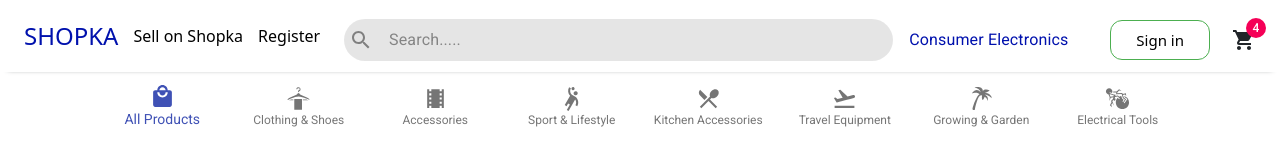
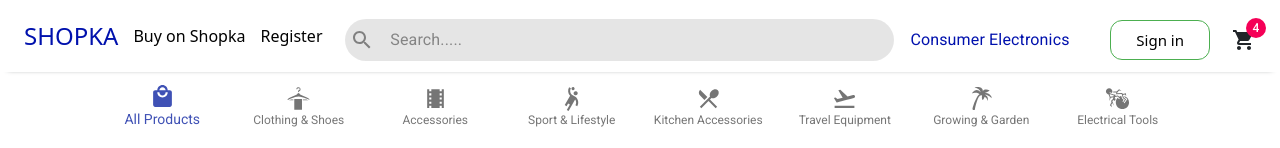
Before and after one commit to Devsabirul/shopka, a React (Create React App) app: page / in a window 1280 px wide. Shown: the top 148 px of the page. Built offline with nearby package versions, Linux system fonts and the light colour scheme.

Commit message:
change somthing

```diff
--- a/package.json
+++ b/package.json
@@ -15,8 +15,10 @@
     "react-bootstrap": "^1.6.2",
     "react-dom": "^17.0.2",
     "react-icons": "^4.2.0",
+    "react-redux": "^7.2.5",
     "react-router-dom": "^5.3.0",
     "react-scripts": "4.0.3",
+    "redux": "^4.1.1",
     "web-vitals": "^1.0.1"
   },
   "scripts": {
--- a/src/components/header/HeaderTop.js
+++ b/src/components/header/HeaderTop.js
@@ -94,7 +94,7 @@
                 <Toolbar className="container-fluid">
                     <div className="header_top_left" >
                         <h4>SHOPKA</h4>
-                        <Link className={classes.disNone} to="/">Sell on Shopka</Link>
+                        <Link className={classes.disNone} to="/">Buy on Shopka</Link>
                         {
                             !loggedIn && <Link to="/login">Register</Link>
                         }
--- a/src/components/shop/ProductDetails.js
+++ b/src/components/shop/ProductDetails.js
@@ -16,7 +16,7 @@
         fontWeight: "bold",
         marginTop: "5px",
         fontSize: "20px",
-    }
+    },
 });
 const ProductDetails = ({ data }) => {
     const classes = useStyles();
```
Also changed, not shown: 1 other file (tests, documents, lock files or other folders).
